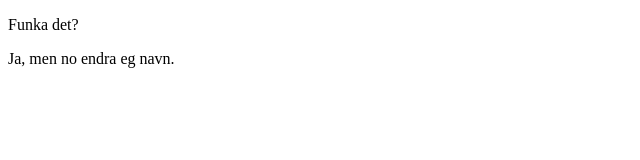
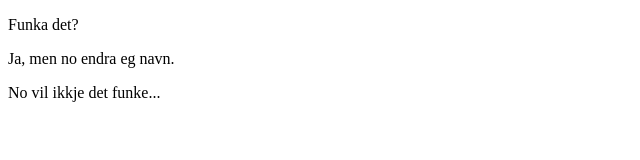
Before and after one commit to h579690/DAT155-Lab6-threejs, a plain HTML site: page Lab6/Test.html in a window 1280 px wide. Shown: the whole page, without its empty margins (0-640 px from the left). Drawn offline with Linux system fonts and the light colour scheme.

Commit message:
No burde det commite

```diff
--- a/Lab6/Test.html
+++ b/Lab6/Test.html
@@ -7,5 +7,6 @@
 <body>
 <p>Funka det?</p>
 <p>Ja, men no endra eg navn.</p>
+<p>No vil ikkje det funke...</p>
 </body>
 </html>
```
